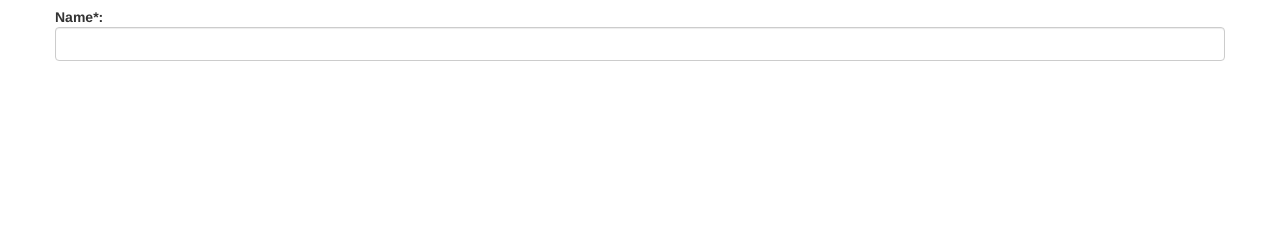
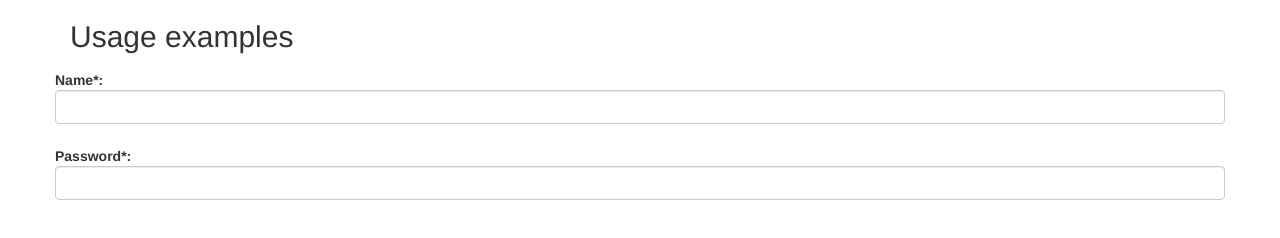
Before and after one commit to tov-Novoseltsev/knockout-validation-bootstrap-tooltip, a plain HTML site: page index.html in a window 1280 px wide. Drawn offline with Linux system fonts and the light colour scheme.

Commit message:
Update index.html

```diff
--- a/index.html
+++ b/index.html
@@ -10,10 +10,15 @@
   </head>
   <body>
     <div class="container">
+      <h2>Usage examples</h2>
       <form class="form-horizontal" role="form">
         <div class="form-group">
           <label for="name" class="control-label">Name*:</label>
           <input type="text" name="name" class="form-control" data-bind="value: name, valueUpdate: 'afterkeydown', validationTooltip: name" />
+        </div>
+        <div class="form-group">
+          <label for="password" class="control-label">Password*:</label>
+          <input type="password" name="password" class="form-control" data-placement="bottom" data-bind="value: password, valueUpdate: 'afterkeydown', validationTooltip: password" />
         </div>
       </form>
     </div>
@@ -25,8 +30,10 @@
 
         var viewModel = {
           name: ko.observable().extend({
-           required: true,
            minLength: 3
+          }),
+          password: ko.observable().extend({
+            required: true
           })
         };
 
```
